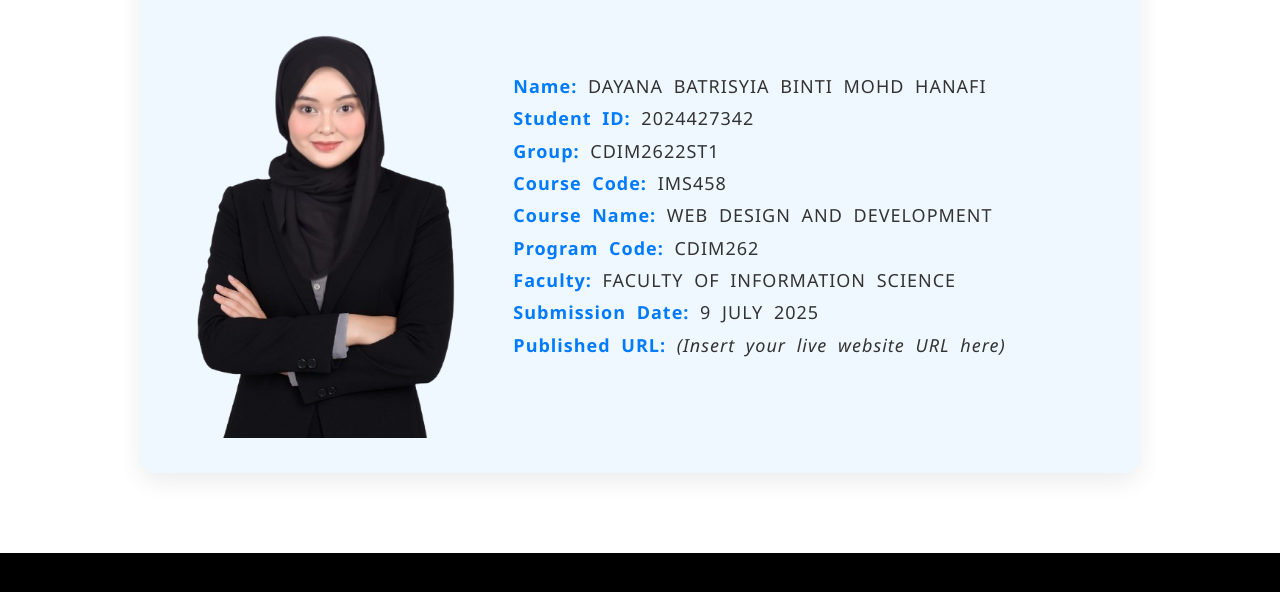
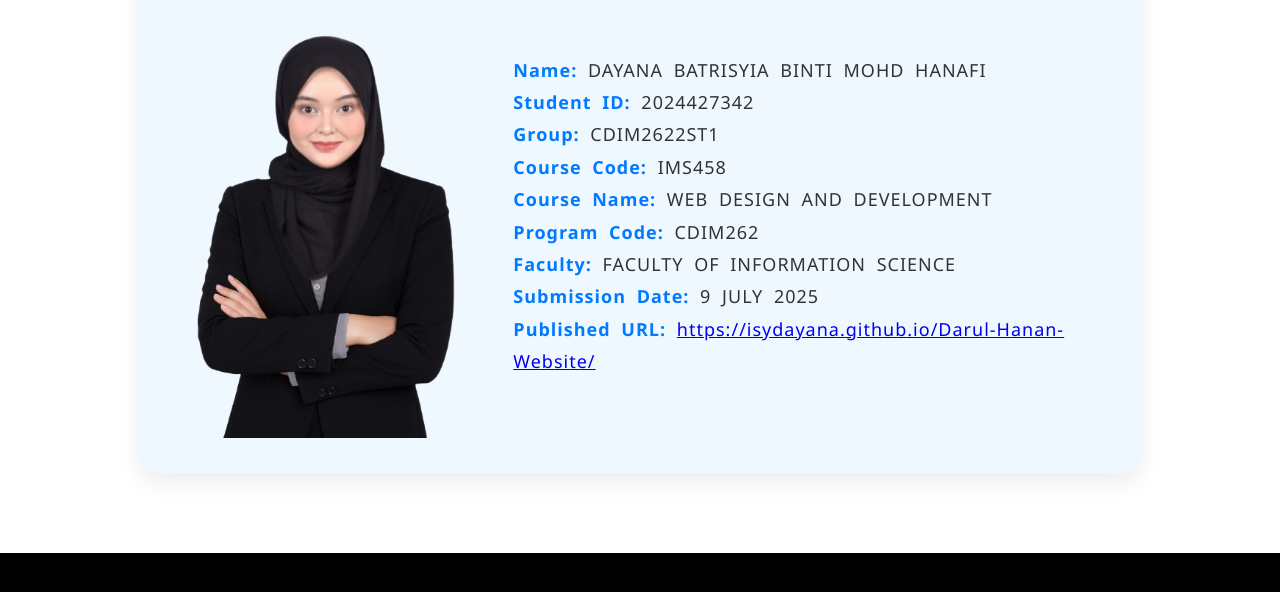
Before and after one commit to isydayana/Darul-Hanan-Website, a plain HTML site: page about me.html in a window 1280 px wide. Shown: the part 504-1096 px from the top of the page. Drawn offline with Linux system fonts and the light colour scheme.

Commit message:
Update about me.html

```diff
--- a/about me.html
+++ b/about me.html
@@ -55,7 +55,11 @@
       <p><strong>Program Code:</strong> CDIM262</p>
       <p><strong>Faculty:</strong> FACULTY OF INFORMATION SCIENCE</p>
       <p><strong>Submission Date:</strong> 9 JULY 2025</p>
-      <p><strong>Published URL:</strong> <em>(Insert your live website URL here)</em></p>
+      <p><strong>Published URL:</strong>
+  <a href="https://isydayana.github.io/Darul-Hanan-Website/" target="_blank">
+    https://isydayana.github.io/Darul-Hanan-Website/
+  </a>
+</p>
     </div>
   </div>
 </section>
```
